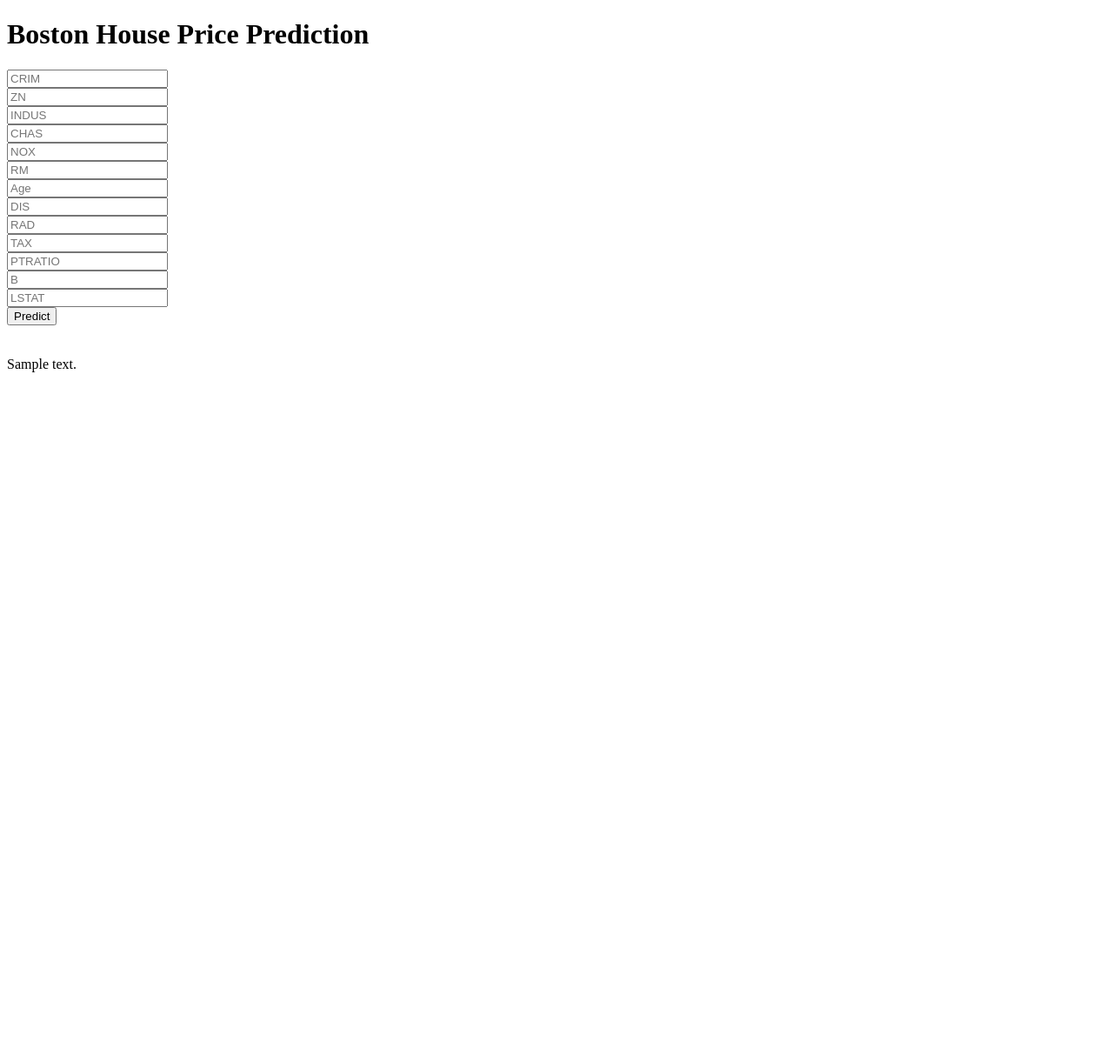
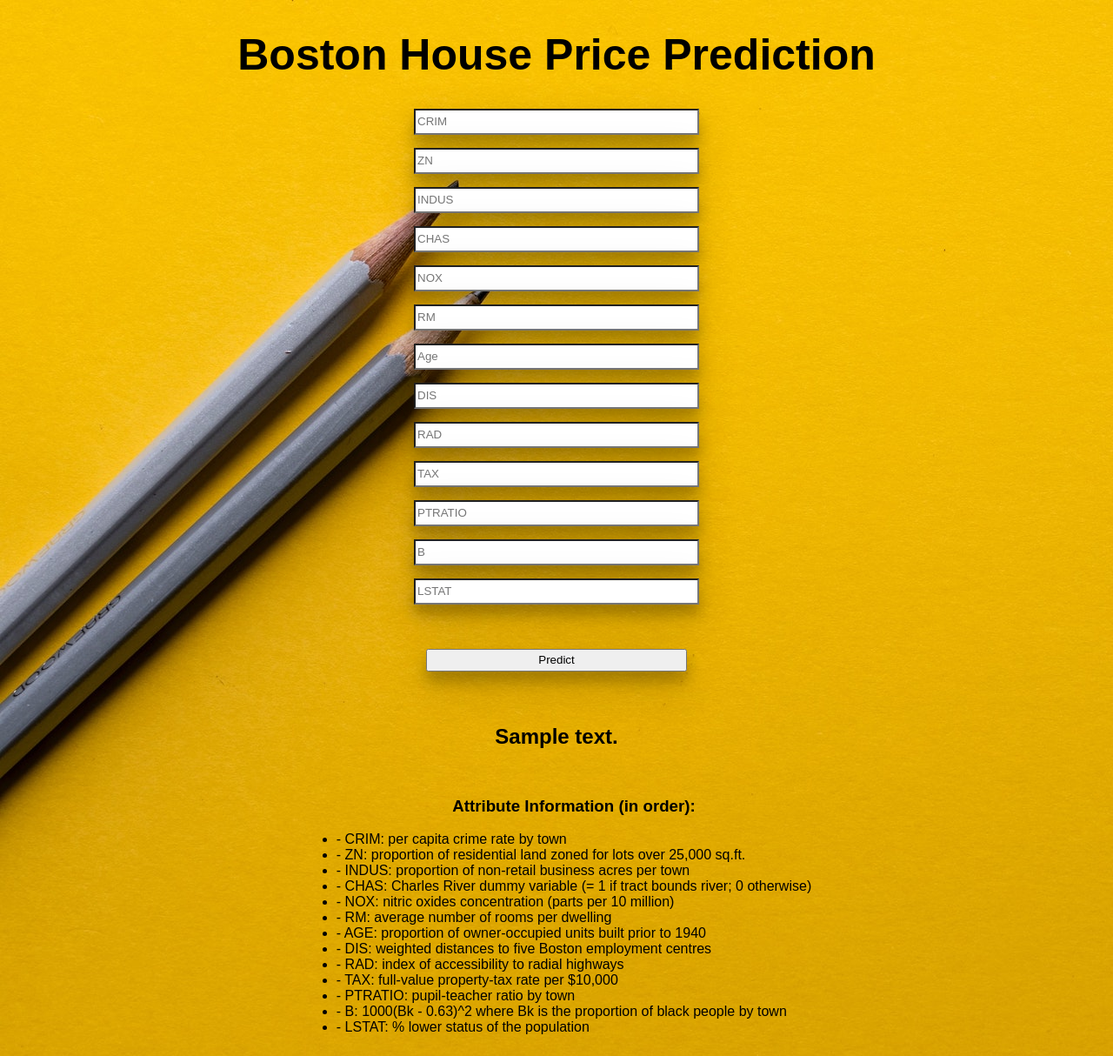
Before and after one commit to vg11072001/bostonhousepricing, a Flask app: template templates/home.html in a window 1280 px wide. Shown: the whole page at 87% size. Before the commit the page ends 428 px from the top, so only its background shows below. Run offline with Flask 2, Linux system fonts and the light colour scheme; the template is opened without the code that fills it: most values are stand-ins (such as "Sample title", 1, 10 or a date in 2020); parts of the project's set-up code (start-up, migrations or seed data) failed here and were passed over.

Commit message:
fifth commit-web application design modified

```diff
--- a/templates/home.html
+++ b/templates/home.html
@@ -2,19 +2,58 @@
 <html >
 
 <head>
-  <meta charset="UTF-8">
-  <title>ML API</title>
-  <link href='https://fonts.googleapis.com/css?family=Pacifico' rel='stylesheet' type='text/css'>
+<style>
+body {
+    background-image: url('2.jpg');
+    }
+
+div.login {
+      text-align: center;
+
+    }
+
+input {
+  flex-direction: row;
+  justify-content: flex-end;
+  width: 320px;
+  line-height: 24px;
+  margin-bottom: 15px;
+  box-shadow: 0 12px 16px 0 rgba(0,0,0,0.24), 0 17px 50px 0 rgba(0,0,0,0.19);
+
+    }
+button{
+  width: 300px;
+  line-height: 20px;
+  margin-bottom: 5px;
+  box-shadow: 0 12px 16px 0 rgba(0,0,0,0.24), 0 17px 50px 0 rgba(0,0,0,0.19);
+}
+body {
+  font-family: Arial, sans-serif;
+}
+h1 {
+  font-size: 50px;
+}
+ul.myUL {
+  display: inline-block;
+}
+li{
+  text-align: left;
+}
+
+</style>
+<meta charset="UTF-8">
+<title>ML API</title>
+<link href='https://fonts.googleapis.com/css?family=Pacifico' rel='stylesheet' type='text/css'>
 <link href='https://fonts.googleapis.com/css?family=Arimo' rel='stylesheet' type='text/css'>
 <link href='https://fonts.googleapis.com/css?family=Hind:300' rel='stylesheet' type='text/css'>
 <link href='https://fonts.googleapis.com/css?family=Open+Sans+Condensed:300' rel='stylesheet' type='text/css'>
 
+</head>
 
-</head>
 
 <body>
  <div class="login">
-	<h1>Boston House Price Prediction</h1>
+	<h1><b>Boston House Price Prediction</b></h1>
 
      <!-- Main Input For Receiving Query to our ML -->
     <form action="{{ url_for('predict')}}"method="post">
@@ -30,7 +69,7 @@
         <input type="text" name="TAX" placeholder="TAX" required="required" /><br>
         <input type="text" name="PTRATIO" placeholder="PTRATIO" required="required" /><br>
         <input type="text" name="B" placeholder="B" required="required" /><br>
-        <input type="text" name="LSTAT" placeholder="LSTAT" required="required" /><br>
+        <input type="text" name="LSTAT" placeholder="LSTAT" required="required" /><br><br><br>
 
 
 
@@ -40,9 +79,25 @@
    <br>
    <br>
 
-
+ <h2>  {{prediction_text}}  </h2>
+ <div class ="container">
+  <ul class="myUL">
+  <h3>Attribute Information (in order): </h3>
+        <li>- CRIM:     per capita crime rate by town </li>
+        <li>- ZN:       proportion of residential land zoned for lots over 25,000 sq.ft.</li>
+        <li>- INDUS:    proportion of non-retail business acres per town</li>
+          <li>- CHAS:     Charles River dummy variable (= 1 if tract bounds river; 0 otherwise)</li>
+            <li>- NOX:      nitric oxides concentration (parts per 10 million)</li>
+              <li>- RM:       average number of rooms per dwelling</li>
+                <li>- AGE:      proportion of owner-occupied units built prior to 1940</li>
+          <li>- DIS:      weighted distances to five Boston employment centres</li>
+            <li>- RAD:     index of accessibility to radial highways</li>
+              <li>- TAX:     full-value property-tax rate per $10,000</li>
+                <li>- PTRATIO:  pupil-teacher ratio by town</li>
+                  <li>- B:        1000(Bk - 0.63)^2 where Bk is the proportion of black people by town</li>
+                    <li>- LSTAT:    % lower status of the population</li>
+  </ul>
+</div>
  </div>
- {{prediction_text}}
-
 </body>
 </html>
```
Also changed, not shown: github/workflows/main.yaml (added, +59 -0 lines), templates/2.jpg (added), templates/3.png (added), 1 other file.
